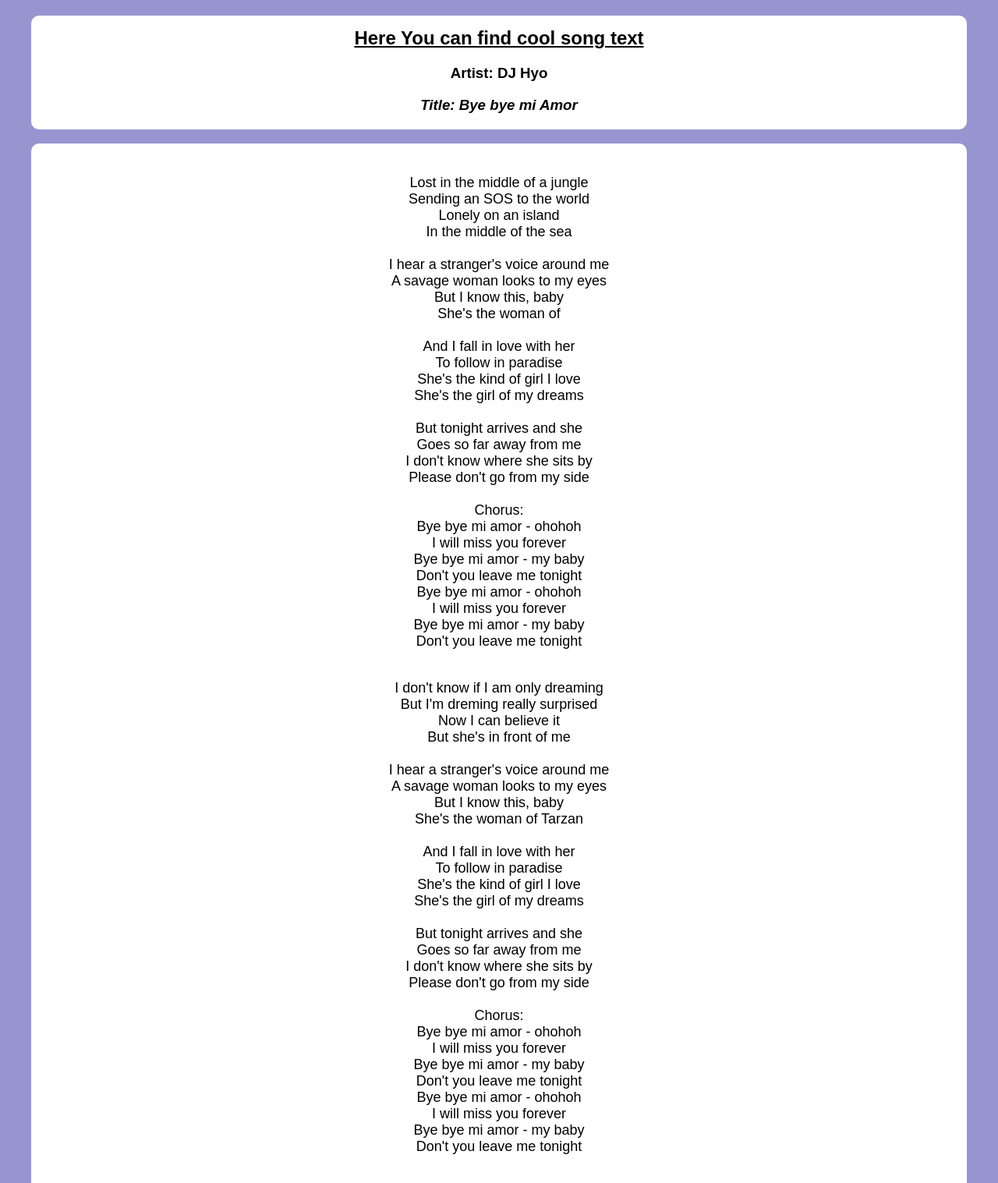
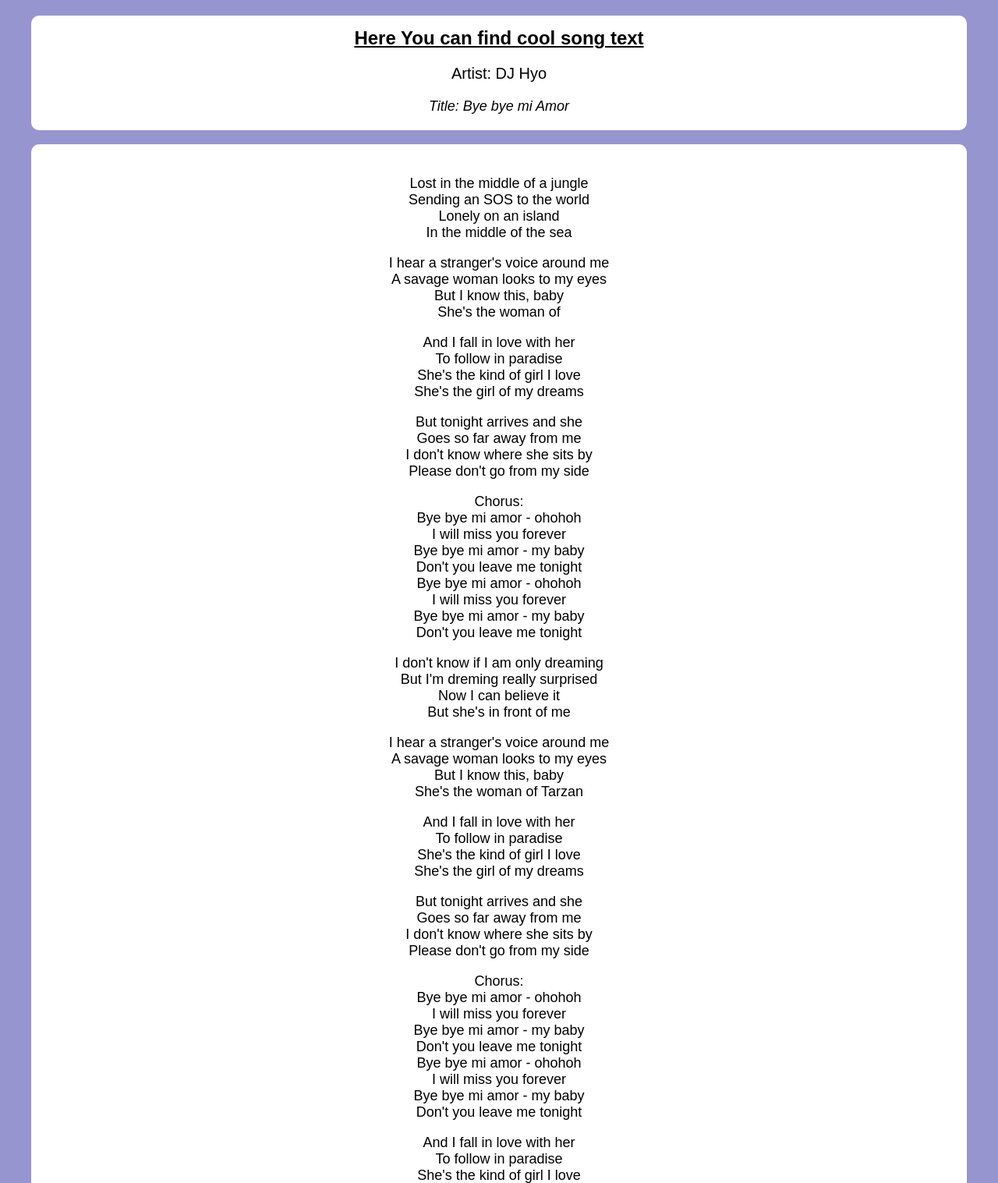
Before and after one commit to krollukasz/7.3_Git-repozytorium_zdalne, a plain HTML site: page index.html in a window 1280 px wide. Shown: the top 1517 px of the page at 78% size. Drawn offline with Linux system fonts and the light colour scheme; a web font is replaced by a local one.

Commit message:
Change styles for jumbotron and body

```diff
--- a/index.html
+++ b/index.html
@@ -2,6 +2,7 @@
 <html lang="en">
 	<head>
         <meta charset="utf-8">
+        <meta name="viewport" content="width=device-width, initial-scale=1.0">
         <title>Git Projekt</title>
 		<link rel="stylesheet" type="text/css" href="css/style.css">
 	</head>
@@ -10,8 +11,8 @@
         <section class="jumbotron">
             <div class="container">
                 <h1>Here You can find cool song text</h1>
-                <h3 class="artist">Artist: DJ Hyo</h3>
-                <h3 class="song-title">Title: Bye bye mi Amor</h3>
+                <p class="artist">Artist: DJ Hyo</p>
+                <p class="song-title">Title: Bye bye mi Amor</p>
             </div>
         </section>
 
@@ -20,24 +21,28 @@
                 <p class="first-verse">Lost in the middle of a jungle<br>
                     Sending an SOS to the world<br>
                     Lonely on an island<br>
-                    In the middle of the sea<br><br>
+                    In the middle of the sea<br>
+                </p>
 
-                    I hear a stranger's voice around me<br>
+                <p>I hear a stranger's voice around me<br>
                     A savage woman looks to my eyes<br>
                     But I know this, baby<br>
-                    She's the woman of<br><br>
+                    She's the woman of<br>
+                </p>
 
-                    And I fall in love with her<br>
+                <p>And I fall in love with her<br>
                     To follow in paradise<br>
                     She's the kind of girl I love<br>
-                    She's the girl of my dreams<br><br>
+                    She's the girl of my dreams<br>
+                </p>
 
-                    But tonight arrives and she<br>
+                <p>But tonight arrives and she<br>
                     Goes so far away from me<br>
                     I don't know where she sits by<br>
-                    Please don't go from my side<br><br>
+                    Please don't go from my side<br>
+                </p>
 
-                    Chorus:<br>
+                <p>Chorus:<br>
                     Bye bye mi amor - ohohoh<br>
                     I will miss you forever<br>
                     Bye bye mi amor - my baby<br>
@@ -45,29 +50,33 @@
                     Bye bye mi amor - ohohoh<br>
                     I will miss you forever<br>
                     Bye bye mi amor - my baby<br>
-                    Don't you leave me tonight<br><br>
+                    Don't you leave me tonight<br>
                 </p>
                 <p class="second-verse">I don't know if I am only dreaming<br>
                     But I'm dreming really surprised<br>
                     Now I can believe it<br>
-                    But she's in front of me<br><br>
+                    But she's in front of me<br>
+                </p>
 
-                    I hear a stranger's voice around me<br>
+                <p>I hear a stranger's voice around me<br>
                     A savage woman looks to my eyes<br>
                     But I know this, baby<br>
-                    She's the woman of Tarzan<br><br>
+                    She's the woman of Tarzan<br>
+                </p>
 
-                    And I fall in love with her<br>
+                <p>And I fall in love with her<br>
                     To follow in paradise<br>
                     She's the kind of girl I love<br>
-                    She's the girl of my dreams<br><br>
+                    She's the girl of my dreams<br>
+                </p>
 
-                    But tonight arrives and she<br>
+                <p>But tonight arrives and she<br>
                     Goes so far away from me<br>
                     I don't know where she sits by<br>
-                    Please don't go from my side<br><br>
+                    Please don't go from my side<br>
+                </p>
 
-                    Chorus:<br>
+                <p>Chorus:<br>
                     Bye bye mi amor - ohohoh<br>
                     I will miss you forever<br>
                     Bye bye mi amor - my baby<br>
@@ -75,19 +84,21 @@
                     Bye bye mi amor - ohohoh<br>
                     I will miss you forever<br>
                     Bye bye mi amor - my baby<br>
-                    Don't you leave me tonight<br><br>
+                    Don't you leave me tonight<br>
                 </p>
                 <p class="third-verse">And I fall in love with her<br>
                     To follow in paradise<br>
                     She's the kind of girl I love<br>
-                    She's the girl of my dreams<br><br>
+                    She's the girl of my dreams<br>
+                </p>
 
-                    But tonight arrives and she<br>
+                <p>But tonight arrives and she<br>
                     Goes so far away from me<br>
                     I don't know where she sits by<br>
-                    Please don't go from my side<br><br>
+                    Please don't go from my side<br>
+                </p>
 
-                    Chorus:<br>
+                <p>Chorus:<br>
                     Bye bye mi amor - ohohoh<br>
                     I will miss you forever<br>
                     Bye bye mi amor - my baby<br>
@@ -100,5 +111,4 @@
             </div>
         </section>
     </body>
-
 </html>
--- a/sass/style.scss
+++ b/sass/style.scss
@@ -31,8 +31,13 @@ body {
         text-decoration: underline;
     }
 
+    .artist {
+        font-size: 20px;
+    }
+
     .song-title {
         padding-bottom: 20px;
+        font-size: 18px;
         font-style: $font-style;
     }
 }
@@ -40,11 +45,11 @@ body {
 .lyrics {
     font-size: 18px;
 
+    p:last-child {
+        padding-bottom: 40px;
+    }
+
     .first-verse {
         padding-top: 40px;
     }
-
-    .third-verse {
-        padding-bottom: 40px;
-    }
 }
```
Also changed, not shown: css/style.css, 2 other files.
